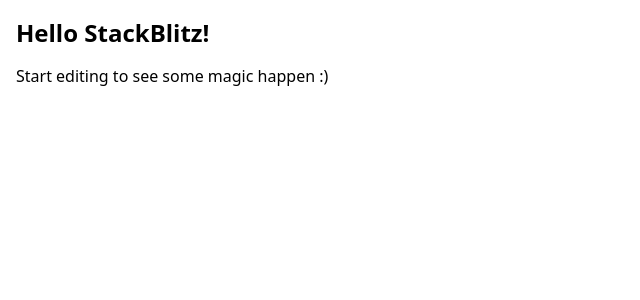
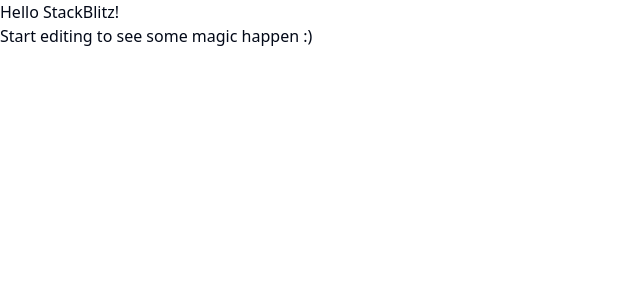
Before and after one commit to rednes/stackblitz-sandbox, a React (Create React App) app: page / in a window 1280 px wide. Shown: the top 300 px of the page, without its empty margins (0-640 px from the left). Built offline with nearby package versions, Linux system fonts and the light colour scheme.

Commit message:
add shadcn

```diff
--- a/src/App.tsx
+++ b/src/App.tsx
@@ -1,6 +1,6 @@
 import { FC } from 'react';
 
-import './style.css';
+import './styles/global.css';
 
 export const App: FC<{ name: string }> = ({ name }) => {
   return (
--- /dev/null
+++ b/src/shadcn/lib/utils.ts
@@ -0,0 +1,6 @@
+import { type ClassValue, clsx } from "clsx"
+import { twMerge } from "tailwind-merge"
+
+export function cn(...inputs: ClassValue[]) {
+  return twMerge(clsx(inputs))
+}
--- a/src/style.css
+++ /dev/null
@@ -1,16 +0,0 @@
-* {
-  box-sizing: border-box;
-}
-
-body {
-  margin: 0;
-  padding: 1rem;
-  font-family: system-ui, sans-serif;
-  color: black;
-  background-color: white;
-}
-
-h1 {
-  font-weight: 800;
-  font-size: 1.5rem;
-}
--- /dev/null
+++ b/src/styles/global.css
@@ -0,0 +1,76 @@
+@tailwind base;
+@tailwind components;
+@tailwind utilities;
+
+@layer base {
+  :root {
+    --background: 0 0% 100%;
+    --foreground: 222.2 84% 4.9%;
+
+    --card: 0 0% 100%;
+    --card-foreground: 222.2 84% 4.9%;
+
+    --popover: 0 0% 100%;
+    --popover-foreground: 222.2 84% 4.9%;
+
+    --primary: 222.2 47.4% 11.2%;
+    --primary-foreground: 210 40% 98%;
+
+    --secondary: 210 40% 96.1%;
+    --secondary-foreground: 222.2 47.4% 11.2%;
+
+    --muted: 210 40% 96.1%;
+    --muted-foreground: 215.4 16.3% 46.9%;
+
+    --accent: 210 40% 96.1%;
+    --accent-foreground: 222.2 47.4% 11.2%;
+
+    --destructive: 0 84.2% 60.2%;
+    --destructive-foreground: 210 40% 98%;
+
+    --border: 214.3 31.8% 91.4%;
+    --input: 214.3 31.8% 91.4%;
+    --ring: 222.2 84% 4.9%;
+
+    --radius: 0.5rem;
+  }
+
+  .dark {
+    --background: 222.2 84% 4.9%;
+    --foreground: 210 40% 98%;
+
+    --card: 222.2 84% 4.9%;
+    --card-foreground: 210 40% 98%;
+
+    --popover: 222.2 84% 4.9%;
+    --popover-foreground: 210 40% 98%;
+
+    --primary: 210 40% 98%;
+    --primary-foreground: 222.2 47.4% 11.2%;
+
+    --secondary: 217.2 32.6% 17.5%;
+    --secondary-foreground: 210 40% 98%;
+
+    --muted: 217.2 32.6% 17.5%;
+    --muted-foreground: 215 20.2% 65.1%;
+
+    --accent: 217.2 32.6% 17.5%;
+    --accent-foreground: 210 40% 98%;
+
+    --destructive: 0 62.8% 30.6%;
+    --destructive-foreground: 210 40% 98%;
+
+    --border: 217.2 32.6% 17.5%;
+    --input: 217.2 32.6% 17.5%;
+    --ring: 212.7 26.8% 83.9%;
+  }
+}
+
+@layer base {
+  * {
+    @apply border-border;
+  }
+  body {
+    @apply bg-background text-foreground;
+  }
+}
--- /dev/null
+++ b/tailwind.config.js
@@ -0,0 +1,77 @@
+/** @type {import('tailwindcss').Config} */
+module.exports = {
+  darkMode: ["class"],
+  content: [
+    './pages/**/*.{ts,tsx}',
+    './components/**/*.{ts,tsx}',
+    './app/**/*.{ts,tsx}',
+    './src/**/*.{ts,tsx}',
+  ],
+  prefix: "",
+  theme: {
+    container: {
+      center: true,
+      padding: "2rem",
+      screens: {
+        "2xl": "1400px",
+      },
+    },
+    extend: {
+      colors: {
+        border: "hsl(var(--border))",
+        input: "hsl(var(--input))",
+        ring: "hsl(var(--ring))",
+        background: "hsl(var(--background))",
+        foreground: "hsl(var(--foreground))",
+        primary: {
+          DEFAULT: "hsl(var(--primary))",
+          foreground: "hsl(var(--primary-foreground))",
+        },
+        secondary: {
+          DEFAULT: "hsl(var(--secondary))",
+          foreground: "hsl(var(--secondary-foreground))",
+        },
+        destructive: {
+          DEFAULT: "hsl(var(--destructive))",
+          foreground: "hsl(var(--destructive-foreground))",
+        },
+        muted: {
+          DEFAULT: "hsl(var(--muted))",
+          foreground: "hsl(var(--muted-foreground))",
+        },
+        accent: {
+          DEFAULT: "hsl(var(--accent))",
+          foreground: "hsl(var(--accent-foreground))",
+        },
+        popover: {
+          DEFAULT: "hsl(var(--popover))",
+          foreground: "hsl(var(--popover-foreground))",
+        },
+        card: {
+          DEFAULT: "hsl(var(--card))",
+          foreground: "hsl(var(--card-foreground))",
+        },
+      },
+      borderRadius: {
+        lg: "var(--radius)",
+        md: "calc(var(--radius) - 2px)",
+        sm: "calc(var(--radius) - 4px)",
+      },
+      keyframes: {
+        "accordion-down": {
+          from: { height: "0" },
+          to: { height: "var(--radix-accordion-content-height)" },
+        },
+        "accordion-up": {
+          from: { height: "var(--radix-accordion-content-height)" },
+          to: { height: "0" },
+        },
+      },
+      animation: {
+        "accordion-down": "accordion-down 0.2s ease-out",
+        "accordion-up": "accordion-up 0.2s ease-out",
+      },
+    },
+  },
+  plugins: [require("tailwindcss-animate")],
+}
--- a/tsconfig.json
+++ b/tsconfig.json
@@ -1,5 +1,6 @@
 {
   "compilerOptions": {
+    "baseUrl": "./src",
     "jsx": "react-jsx",
     "lib": ["DOM", "ES2022"],
     "moduleResolution": "node",
```
Also changed, not shown: package.json (+22 -4 lines), components.json (added), 1 other file (tests, documents, lock files or other folders).
